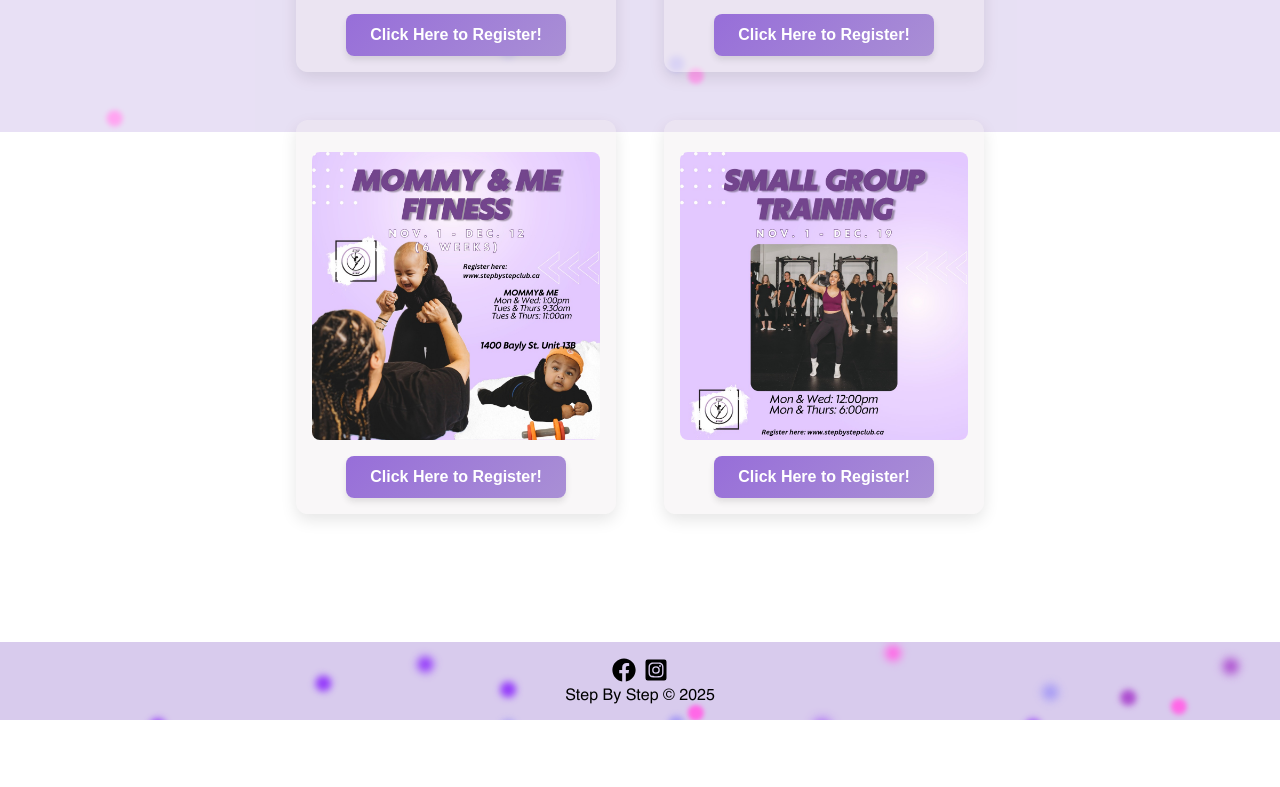
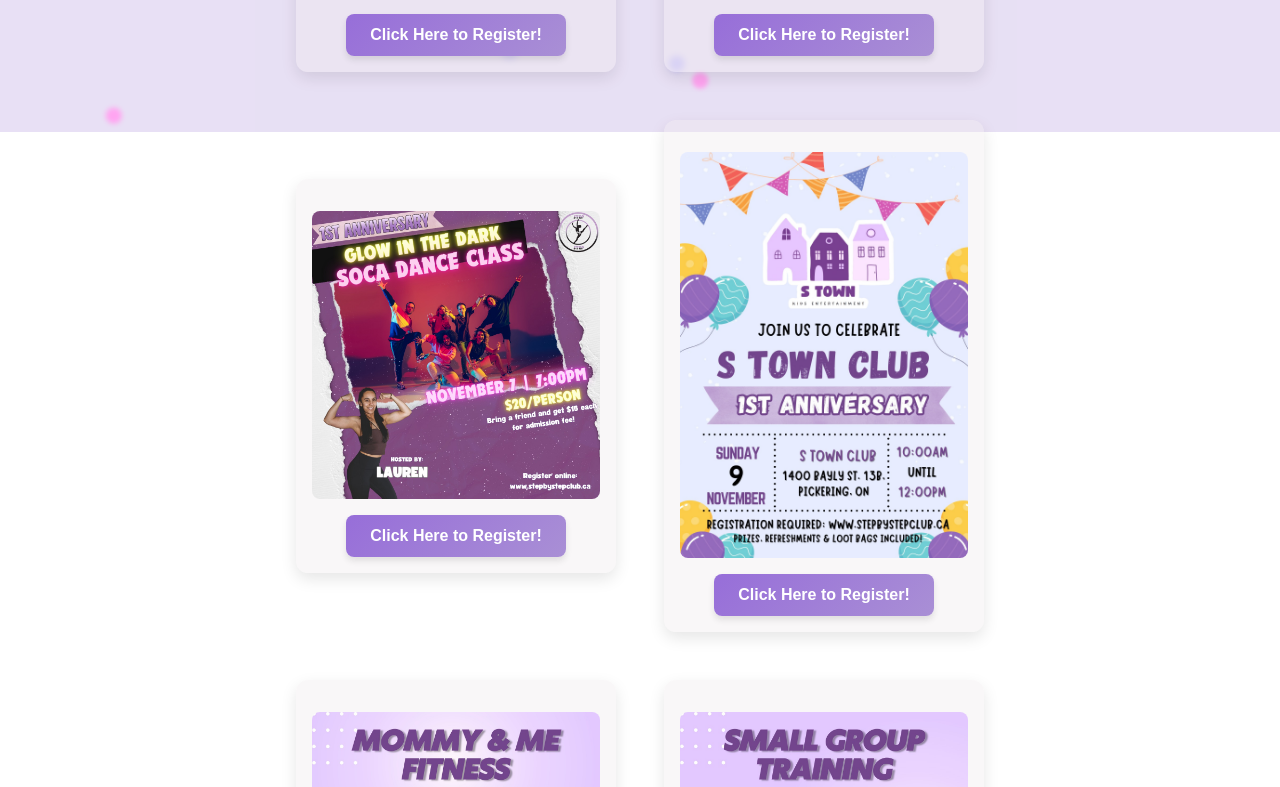
Before and after one commit to ralphdaryn/stepbystepstars, a React (Create React App) app in the folder client/: page /specialevents in a window 1280 px wide. Shown: the part 748-1535 px from the top of the page. Before the commit the page ends 1468 px from the top, so only its background shows below. Built offline with nearby package versions, Linux system fonts and the light colour scheme.

Commit message:
update special events image and link

```diff
--- a/client/src/components/SpecialEvents/SpecialEvents.js
+++ b/client/src/components/SpecialEvents/SpecialEvents.js
@@ -5,6 +5,8 @@ import specialEvents from "../../assets/images/mommy-fitness.jpeg";
 import specialEvents1 from "../../assets/images/smallGroup.jpeg";
 import specialEvents3 from "../../assets/images/halloween.jpeg";
 import specialEvents4 from "../../assets/images/music-class.jpeg";
+import specialEvents5 from "../../assets/images/soca-glow.jpeg";
+import specialEvents6 from "../../assets/images/stown-anniv.jpeg";
 
 const SpecialEvents = () => {
   const [selectedMedia, setSelectedMedia] = useState(null);
@@ -36,6 +38,20 @@ const SpecialEvents = () => {
   const linkToBuyTickets5 = () => {
     window.open(
       "https://www.wellnessliving.com/rs/catalog-view.html?k_business=651877&id_sale=3&k_id=860045",
+      "_blank"
+    );
+  };
+
+  const linkToBuyTickets6 = () => {
+    window.open(
+      " https://www.wellnessliving.com/rs/event/step_by_step_club?k_class=831803&k_class_tab=66373",
+      "_blank"
+    );
+  };
+
+  const linkToBuyTickets7 = () => {
+    window.open(
+      "https://www.wellnessliving.com/rs/event/step_by_step_club?k_class=863795&k_class_tab=66373",
       "_blank"
     );
   };
@@ -79,6 +95,34 @@ const SpecialEvents = () => {
           <button
             className="special-events__button"
             onClick={linkToBuyTickets4}
+          >
+            Click Here to Register!
+          </button>
+        </div>
+        <div className="special-events__image-container">
+          <img
+            src={specialEvents5}
+            alt="Special Event"
+            className="special-events__image"
+            onClick={() => openMedia(specialEvents5)}
+          />
+          <button
+            className="special-events__button"
+            onClick={linkToBuyTickets6}
+          >
+            Click Here to Register!
+          </button>
+        </div>
+        <div className="special-events__image-container">
+          <img
+            src={specialEvents6}
+            alt="Special Event"
+            className="special-events__image"
+            onClick={() => openMedia(specialEvents6)}
+          />
+          <button
+            className="special-events__button"
+            onClick={linkToBuyTickets7}
           >
             Click Here to Register!
           </button>
```
Also changed, not shown: client/src/assets/images/soca-glow.jpeg (added), client/src/assets/images/stown-anniv.jpeg (added).
